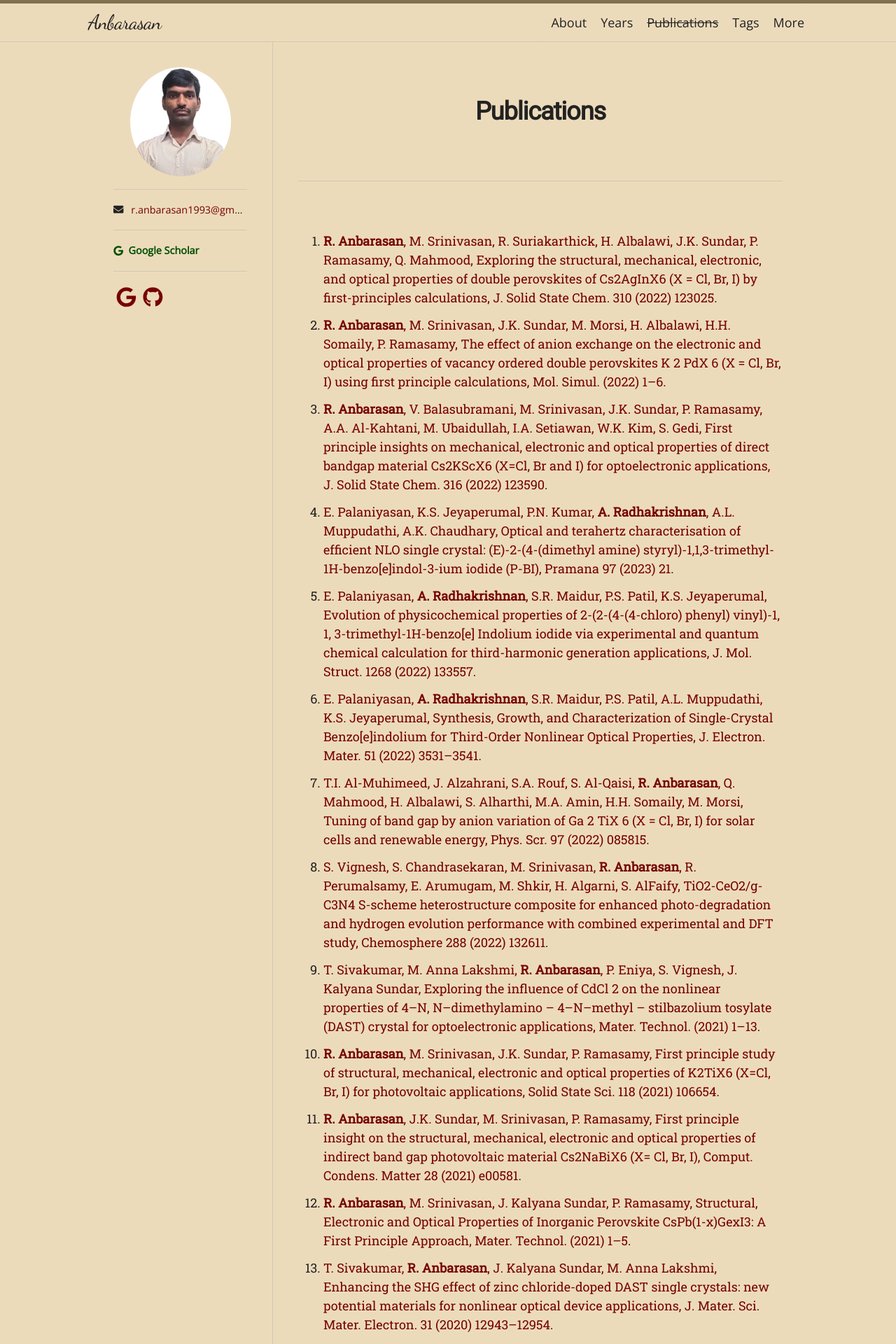
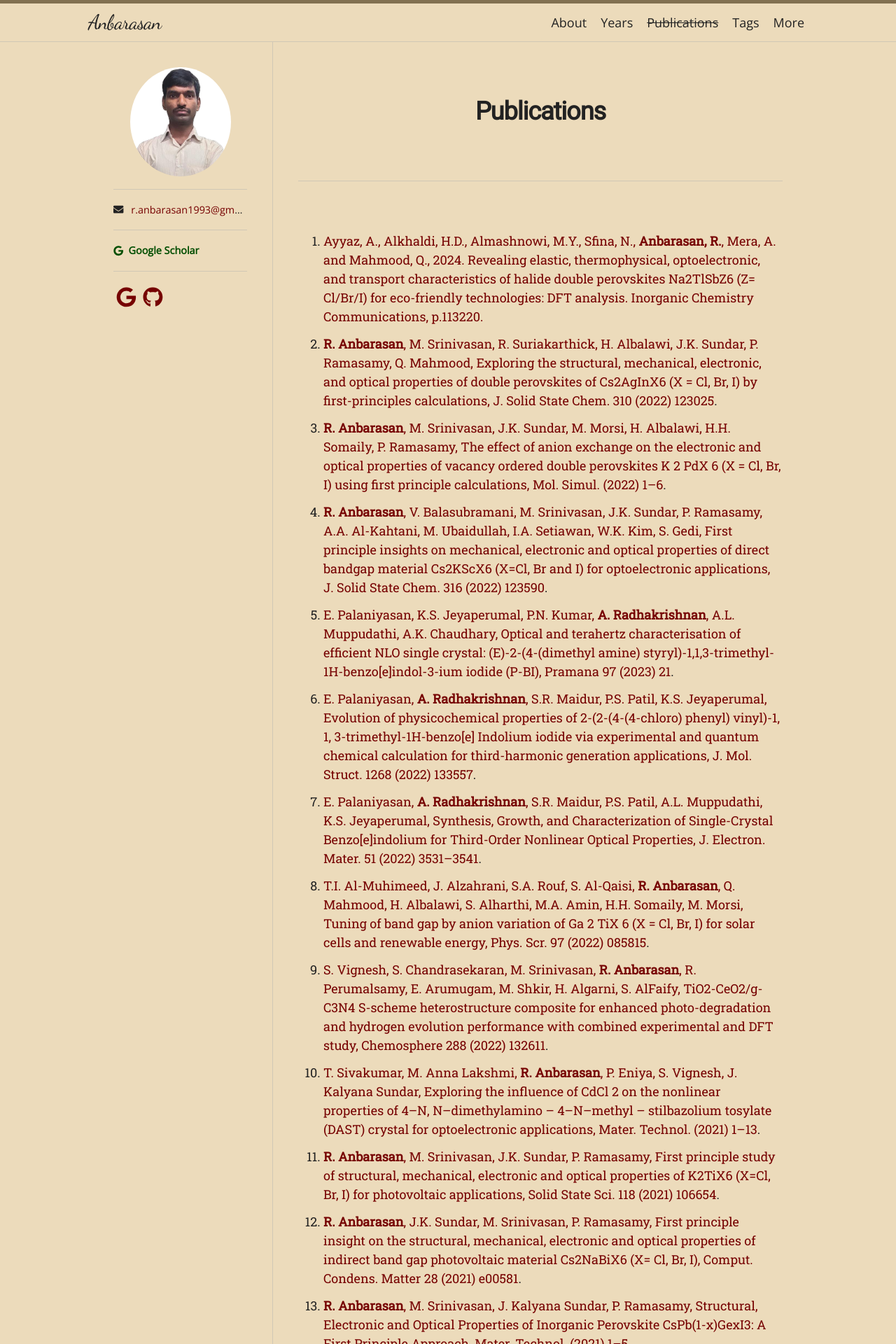
Before and after one commit to anbarasananbu/anbarasan, a Jekyll site: the page built from publications.md, in a window 1280 px wide. Shown: the top 1920 px of the page at 70% size. Built offline with Jekyll 4.4.1, drawn with Linux system fonts in a browser that asks for light colours; nearby versions of some CDN libraries; some web fonts are replaced; a style sheet for code colours, icons or effects is not loaded.

Commit message:
Update publications.md

```diff
--- a/publications.md
+++ b/publications.md
@@ -4,26 +4,27 @@ type: publications
 title: Publications
 permalink: /publications/
 ---
-1.	[**R. Anbarasan**, M. Srinivasan, R. Suriakarthick, H. Albalawi, J.K. Sundar, P. Ramasamy, Q. Mahmood, Exploring the structural, mechanical, electronic, and optical properties of double perovskites of Cs2AgInX6 (X = Cl, Br, I) by first-principles calculations, J. Solid State Chem. 310 (2022) 123025](https://doi.org/10.1016/j.jssc.2022.123025).
-2.	[**R. Anbarasan**, M. Srinivasan, J.K. Sundar, M. Morsi, H. Albalawi, H.H. Somaily, P. Ramasamy, The effect of anion exchange on the electronic and optical properties of vacancy ordered double perovskites K 2 PdX 6 (X = Cl, Br, I) using first principle calculations, Mol. Simul. (2022) 1–6](https://doi.org/10.1080/08927022.2022.2103161).
-3.	[**R. Anbarasan**, V. Balasubramani, M. Srinivasan, J.K. Sundar, P. Ramasamy, A.A. Al-Kahtani, M. Ubaidullah, I.A. Setiawan, W.K. Kim, S. Gedi, First principle insights on mechanical, electronic and optical properties of direct bandgap material Cs2KScX6 (X=Cl, Br and I) for optoelectronic applications, J. Solid State Chem. 316 (2022) 123590](https://doi.org/10.1016/j.jssc.2022.123590).
-4. [E. Palaniyasan, K.S. Jeyaperumal, P.N. Kumar, **A. Radhakrishnan**, A.L. Muppudathi, A.K. Chaudhary, Optical and terahertz characterisation of efficient NLO single crystal: (E)-2-(4-(dimethyl amine) styryl)-1,1,3-trimethyl-1H-benzo[e]indol-3-ium iodide (P-BI), Pramana 97 (2023) 21](https://doi.org/10.1007/s12043-022-02476-y).
-5.	[E. Palaniyasan, **A. Radhakrishnan**, S.R. Maidur, P.S. Patil, K.S. Jeyaperumal, Evolution of physicochemical properties of 2-(2-(4-(4-chloro) phenyl) vinyl)-1, 1, 3-trimethyl-1H-benzo[e] Indolium iodide via experimental and quantum chemical calculation for third-harmonic generation applications, J. Mol. Struct. 1268 (2022) 133557](https://doi.org/10.1016/j.molstruc.2022.133557).
-6.	[E. Palaniyasan, **A. Radhakrishnan**, S.R. Maidur, P.S. Patil, A.L. Muppudathi, K.S. Jeyaperumal, Synthesis, Growth, and Characterization of Single-Crystal Benzo[e]indolium for Third-Order Nonlinear Optical Properties, J. Electron. Mater. 51 (2022) 3531–3541](https://doi.org/10.1007/s11664-022-09461-6).
-7.	[T.I. Al-Muhimeed, J. Alzahrani, S.A. Rouf, S. Al-Qaisi, **R. Anbarasan**, Q. Mahmood, H. Albalawi, S. Alharthi, M.A. Amin, H.H. Somaily, M. Morsi, Tuning of band gap by anion variation of Ga 2 TiX 6 (X = Cl, Br, I) for solar cells and renewable energy, Phys. Scr. 97 (2022) 085815](https://doi.org/10.1088/1402-4896/ac7efc).
-8.	[S. Vignesh, S. Chandrasekaran, M. Srinivasan, **R. Anbarasan**, R. Perumalsamy, E. Arumugam, M. Shkir, H. Algarni, S. AlFaify, TiO2-CeO2/g-C3N4 S-scheme heterostructure composite for enhanced photo-degradation and hydrogen evolution performance with combined experimental and DFT study, Chemosphere 288 (2022) 132611](https://doi.org/10.1016/j.chemosphere.2021.132611).
-9.	[T. Sivakumar, M. Anna Lakshmi, **R. Anbarasan**, P. Eniya, S. Vignesh, J. Kalyana Sundar, Exploring the influence of CdCl 2 on the nonlinear properties of 4–N, N–dimethylamino – 4–N–methyl – stilbazolium tosylate (DAST) crystal for optoelectronic applications, Mater. Technol. (2021) 1–13](https://doi.org/10.1080/10667857.2020.1868208).
-10.	[**R. Anbarasan**, M. Srinivasan, J.K. Sundar, P. Ramasamy, First principle study of structural, mechanical, electronic and optical properties of K2TiX6 (X=Cl, Br, I) for photovoltaic applications, Solid State Sci. 118 (2021) 106654](https://doi.org/10.1016/j.solidstatesciences.2021.106654).
-11.	[**R. Anbarasan**, J.K. Sundar, M. Srinivasan, P. Ramasamy, First principle insight on the structural, mechanical, electronic and optical properties of indirect band gap photovoltaic material Cs2NaBiX6 (X= Cl, Br, I), Comput. Condens. Matter 28 (2021) e00581](https://doi.org/10.1016/j.cocom.2021.e00581).
-12.	[**R. Anbarasan**, M. Srinivasan, J. Kalyana Sundar, P. Ramasamy, Structural, Electronic and Optical Properties of Inorganic Perovskite CsPb(1-x)GexI3: A First Principle Approach, Mater. Technol. (2021) 1–5](https://doi.org/10.1080/10667857.2021.1915057).
-13.	[T. Sivakumar, **R. Anbarasan**, J. Kalyana Sundar, M. Anna Lakshmi, Enhancing the SHG effect of zinc chloride-doped DAST single crystals: new potential materials for nonlinear optical device applications, J. Mater. Sci. Mater. Electron. 31 (2020) 12943–12954](https://doi.org/10.1007/s10854-020-03847-0).
-14.	[**A. Radhakrishnan**, A.L. Muppudathi, K.S. Jeyaperumal, Experimental and computational investigation with Hirshfeld surface analysis of bis(glycine) strontium dichloride trihydrate, Mater. Sci. 38 (2020) 545–552]( https://doi.org/10.2478/msp-2020-0061).
-15.	[**R. Anbarasan**, P. Eniya, J. Kalyana Sundar, M. Mengesha Woldemariam, Crystal structure and Hirshfeld surface analysis of 4-bromoanilinium nitrate, Acta Crystallogr. Sect. E Crystallogr. Commun. 76 (2020) 973–976](https://doi.org/10.1107/S2056989020006945).
-16.	[**R. Anbarasan**, P. Eniya, M. Anna Lakshmi, J. Kalyana Sundar, Structural, spectral, optical, thermal and quantum chemical investigations on ethylenediammonium tetrachloro zinc crystal for optoelectronic applications, J. Mol. Struct. 1188 (2019) 165–172](https://doi.org/10.1016/j.molstruc.2019.03.091).
-17.	[**R. Anbarasan**, J. Kalyana Sundar, M. Anna Lakshmi, Experimental and theoretical insights on the dimeric cation molecule L-alanine L-alaninium chloride for nonlinear optical applications, J. Mol. Struct. 1179 (2019) 154–160](https://doi.org/10.1016/j.molstruc.2018.10.100).
-18.	[**R. Anbarasan**, P. Eniya, M.A. Lakshmi, J.K. Sundar, Experimental and quantum chemical investigations of 4-bromoanilinium hydrogen phthalate crystal for optoelectronic applications, Mater. Res. Express 6 (2019) 095105](https://doi.org/10.1088/2053-1591/ab31bb).
-19.	[**R. Anbarasan**, J. Kalyana Sundar, Experimental and quantum chemical investigation on imidazolium trifluoroacetate single crystal for optoelectronic applications, J. Mater. Sci. Mater. Electron. 30 (2019) 10224–10232](https://doi.org/10.1007/s10854-019-01359-0).
-20.	[**R. Anbarasan**, P. Eniya, J. Kalyana Sundar, Experimental and Quantum Chemical Investigation on Piperazinium Hexachloro Stannous Trihydrate Single Crystal for Second Harmonic Generation Applications, J. Electron. Mater. (2019)](https://doi.org/10.1007/s11664-019-07578-9).
-21.	[**R. Anbarasan**, P. Eniya, J. Kalyana Sundar, Experimental and Quantum Chemical Investigation on Piperazinium Hexachloro Stannous Trihydrate Single Crystal for Second Harmonic Generation Applications, J. Electron. Mater. 48 (2019)](https://doi.org/10.1007/s11664-019-07578-9).
-22.	[**R. Anbarasan**, M. Anna Lakshmi, J. Kalyana Sundar, Combined experimental and theoretical investigation of l-Histidinium trichloro zinc: a novel nonlinear optical material, J. Mater. Sci. Mater. Electron. 29 (2018) 14827–14834](https://doi.org/10.1007/s10854-018-9619-6).
-23.	[**R. Anbarasan**, J. Kalyana Sundar, synthesis, growth and optical proerties of L-threoninium chloride for opto eletronic applications, Int. Res. J. Eng. Technol. 04 (2017) 153–155](https://d1wqtxts1xzle7.cloudfront.net/54706205/IRJET-ISMST35-libre.pdf?1507878567=&response-content-disposition=inline%3B+filename%3DSynthesis_growth_and_optical_properties.pdf&Expires=1705287525&Signature=G0620qr67OwuRnw-Ozh09ngVuWtf-AjRWTZr6GFpepeg1yMWNMxev~SG-d0xL81UeU4aH8Xva1HFmKL~-pYG5PCK0odCXcuRhdoKxo9KltN1djPVmvF2RwAXU0yrcDl46wukIpqKQvIjMj~fZI63QnSWV3Z0VhZw6E4s0GoM4dt7RR~5TyTERjnOjdoOv-htxAsgvBIg5u6KH14qd3lXh2C4~OrLjMryPd8-n6VVPl6QZ6aphk1tya5iART-Vo5aCHtg9efHVG~VV-UantroQ5doN7qv8gjHe3zcF30LkxbIsQtmauK9LbK3kmglyS65Gy0KM0NFD7FuTM5plwV2ug__&Key-Pair-Id=APKAJLOHF5GGSLRBV4ZA).
+1. [Ayyaz, A., Alkhaldi, H.D., Almashnowi, M.Y., Sfina, N., **Anbarasan, R.**, Mera, A. and Mahmood, Q., 2024. Revealing elastic, thermophysical, optoelectronic, and transport characteristics of halide double perovskites Na2TlSbZ6 (Z= Cl/Br/I) for eco-friendly technologies: DFT analysis. Inorganic Chemistry Communications, p.113220.](https://doi.org/10.1016/j.inoche.2024.113220)
+2.	[**R. Anbarasan**, M. Srinivasan, R. Suriakarthick, H. Albalawi, J.K. Sundar, P. Ramasamy, Q. Mahmood, Exploring the structural, mechanical, electronic, and optical properties of double perovskites of Cs2AgInX6 (X = Cl, Br, I) by first-principles calculations, J. Solid State Chem. 310 (2022) 123025](https://doi.org/10.1016/j.jssc.2022.123025).
+3.	[**R. Anbarasan**, M. Srinivasan, J.K. Sundar, M. Morsi, H. Albalawi, H.H. Somaily, P. Ramasamy, The effect of anion exchange on the electronic and optical properties of vacancy ordered double perovskites K 2 PdX 6 (X = Cl, Br, I) using first principle calculations, Mol. Simul. (2022) 1–6](https://doi.org/10.1080/08927022.2022.2103161).
+4.	[**R. Anbarasan**, V. Balasubramani, M. Srinivasan, J.K. Sundar, P. Ramasamy, A.A. Al-Kahtani, M. Ubaidullah, I.A. Setiawan, W.K. Kim, S. Gedi, First principle insights on mechanical, electronic and optical properties of direct bandgap material Cs2KScX6 (X=Cl, Br and I) for optoelectronic applications, J. Solid State Chem. 316 (2022) 123590](https://doi.org/10.1016/j.jssc.2022.123590).
+5. [E. Palaniyasan, K.S. Jeyaperumal, P.N. Kumar, **A. Radhakrishnan**, A.L. Muppudathi, A.K. Chaudhary, Optical and terahertz characterisation of efficient NLO single crystal: (E)-2-(4-(dimethyl amine) styryl)-1,1,3-trimethyl-1H-benzo[e]indol-3-ium iodide (P-BI), Pramana 97 (2023) 21](https://doi.org/10.1007/s12043-022-02476-y).
+6.	[E. Palaniyasan, **A. Radhakrishnan**, S.R. Maidur, P.S. Patil, K.S. Jeyaperumal, Evolution of physicochemical properties of 2-(2-(4-(4-chloro) phenyl) vinyl)-1, 1, 3-trimethyl-1H-benzo[e] Indolium iodide via experimental and quantum chemical calculation for third-harmonic generation applications, J. Mol. Struct. 1268 (2022) 133557](https://doi.org/10.1016/j.molstruc.2022.133557).
+7.	[E. Palaniyasan, **A. Radhakrishnan**, S.R. Maidur, P.S. Patil, A.L. Muppudathi, K.S. Jeyaperumal, Synthesis, Growth, and Characterization of Single-Crystal Benzo[e]indolium for Third-Order Nonlinear Optical Properties, J. Electron. Mater. 51 (2022) 3531–3541](https://doi.org/10.1007/s11664-022-09461-6).
+8.	[T.I. Al-Muhimeed, J. Alzahrani, S.A. Rouf, S. Al-Qaisi, **R. Anbarasan**, Q. Mahmood, H. Albalawi, S. Alharthi, M.A. Amin, H.H. Somaily, M. Morsi, Tuning of band gap by anion variation of Ga 2 TiX 6 (X = Cl, Br, I) for solar cells and renewable energy, Phys. Scr. 97 (2022) 085815](https://doi.org/10.1088/1402-4896/ac7efc).
+9.	[S. Vignesh, S. Chandrasekaran, M. Srinivasan, **R. Anbarasan**, R. Perumalsamy, E. Arumugam, M. Shkir, H. Algarni, S. AlFaify, TiO2-CeO2/g-C3N4 S-scheme heterostructure composite for enhanced photo-degradation and hydrogen evolution performance with combined experimental and DFT study, Chemosphere 288 (2022) 132611](https://doi.org/10.1016/j.chemosphere.2021.132611).
+10.	[T. Sivakumar, M. Anna Lakshmi, **R. Anbarasan**, P. Eniya, S. Vignesh, J. Kalyana Sundar, Exploring the influence of CdCl 2 on the nonlinear properties of 4–N, N–dimethylamino – 4–N–methyl – stilbazolium tosylate (DAST) crystal for optoelectronic applications, Mater. Technol. (2021) 1–13](https://doi.org/10.1080/10667857.2020.1868208).
+11.	[**R. Anbarasan**, M. Srinivasan, J.K. Sundar, P. Ramasamy, First principle study of structural, mechanical, electronic and optical properties of K2TiX6 (X=Cl, Br, I) for photovoltaic applications, Solid State Sci. 118 (2021) 106654](https://doi.org/10.1016/j.solidstatesciences.2021.106654).
+12.	[**R. Anbarasan**, J.K. Sundar, M. Srinivasan, P. Ramasamy, First principle insight on the structural, mechanical, electronic and optical properties of indirect band gap photovoltaic material Cs2NaBiX6 (X= Cl, Br, I), Comput. Condens. Matter 28 (2021) e00581](https://doi.org/10.1016/j.cocom.2021.e00581).
+13.	[**R. Anbarasan**, M. Srinivasan, J. Kalyana Sundar, P. Ramasamy, Structural, Electronic and Optical Properties of Inorganic Perovskite CsPb(1-x)GexI3: A First Principle Approach, Mater. Technol. (2021) 1–5](https://doi.org/10.1080/10667857.2021.1915057).
+14.	[T. Sivakumar, **R. Anbarasan**, J. Kalyana Sundar, M. Anna Lakshmi, Enhancing the SHG effect of zinc chloride-doped DAST single crystals: new potential materials for nonlinear optical device applications, J. Mater. Sci. Mater. Electron. 31 (2020) 12943–12954](https://doi.org/10.1007/s10854-020-03847-0).
+15.	[**A. Radhakrishnan**, A.L. Muppudathi, K.S. Jeyaperumal, Experimental and computational investigation with Hirshfeld surface analysis of bis(glycine) strontium dichloride trihydrate, Mater. Sci. 38 (2020) 545–552]( https://doi.org/10.2478/msp-2020-0061).
+16.	[**R. Anbarasan**, P. Eniya, J. Kalyana Sundar, M. Mengesha Woldemariam, Crystal structure and Hirshfeld surface analysis of 4-bromoanilinium nitrate, Acta Crystallogr. Sect. E Crystallogr. Commun. 76 (2020) 973–976](https://doi.org/10.1107/S2056989020006945).
+17.	[**R. Anbarasan**, P. Eniya, M. Anna Lakshmi, J. Kalyana Sundar, Structural, spectral, optical, thermal and quantum chemical investigations on ethylenediammonium tetrachloro zinc crystal for optoelectronic applications, J. Mol. Struct. 1188 (2019) 165–172](https://doi.org/10.1016/j.molstruc.2019.03.091).
+18.	[**R. Anbarasan**, J. Kalyana Sundar, M. Anna Lakshmi, Experimental and theoretical insights on the dimeric cation molecule L-alanine L-alaninium chloride for nonlinear optical applications, J. Mol. Struct. 1179 (2019) 154–160](https://doi.org/10.1016/j.molstruc.2018.10.100).
+19.	[**R. Anbarasan**, P. Eniya, M.A. Lakshmi, J.K. Sundar, Experimental and quantum chemical investigations of 4-bromoanilinium hydrogen phthalate crystal for optoelectronic applications, Mater. Res. Express 6 (2019) 095105](https://doi.org/10.1088/2053-1591/ab31bb).
+20.	[**R. Anbarasan**, J. Kalyana Sundar, Experimental and quantum chemical investigation on imidazolium trifluoroacetate single crystal for optoelectronic applications, J. Mater. Sci. Mater. Electron. 30 (2019) 10224–10232](https://doi.org/10.1007/s10854-019-01359-0).
+21.	[**R. Anbarasan**, P. Eniya, J. Kalyana Sundar, Experimental and Quantum Chemical Investigation on Piperazinium Hexachloro Stannous Trihydrate Single Crystal for Second Harmonic Generation Applications, J. Electron. Mater. (2019)](https://doi.org/10.1007/s11664-019-07578-9).
+22.	[**R. Anbarasan**, P. Eniya, J. Kalyana Sundar, Experimental and Quantum Chemical Investigation on Piperazinium Hexachloro Stannous Trihydrate Single Crystal for Second Harmonic Generation Applications, J. Electron. Mater. 48 (2019)](https://doi.org/10.1007/s11664-019-07578-9).
+23.	[**R. Anbarasan**, M. Anna Lakshmi, J. Kalyana Sundar, Combined experimental and theoretical investigation of l-Histidinium trichloro zinc: a novel nonlinear optical material, J. Mater. Sci. Mater. Electron. 29 (2018) 14827–14834](https://doi.org/10.1007/s10854-018-9619-6).
+24.	[**R. Anbarasan**, J. Kalyana Sundar, synthesis, growth and optical proerties of L-threoninium chloride for opto eletronic applications, Int. Res. J. Eng. Technol. 04 (2017) 153–155](https://d1wqtxts1xzle7.cloudfront.net/54706205/IRJET-ISMST35-libre.pdf?1507878567=&response-content-disposition=inline%3B+filename%3DSynthesis_growth_and_optical_properties.pdf&Expires=1705287525&Signature=G0620qr67OwuRnw-Ozh09ngVuWtf-AjRWTZr6GFpepeg1yMWNMxev~SG-d0xL81UeU4aH8Xva1HFmKL~-pYG5PCK0odCXcuRhdoKxo9KltN1djPVmvF2RwAXU0yrcDl46wukIpqKQvIjMj~fZI63QnSWV3Z0VhZw6E4s0GoM4dt7RR~5TyTERjnOjdoOv-htxAsgvBIg5u6KH14qd3lXh2C4~OrLjMryPd8-n6VVPl6QZ6aphk1tya5iART-Vo5aCHtg9efHVG~VV-UantroQ5doN7qv8gjHe3zcF30LkxbIsQtmauK9LbK3kmglyS65Gy0KM0NFD7FuTM5plwV2ug__&Key-Pair-Id=APKAJLOHF5GGSLRBV4ZA).
```
